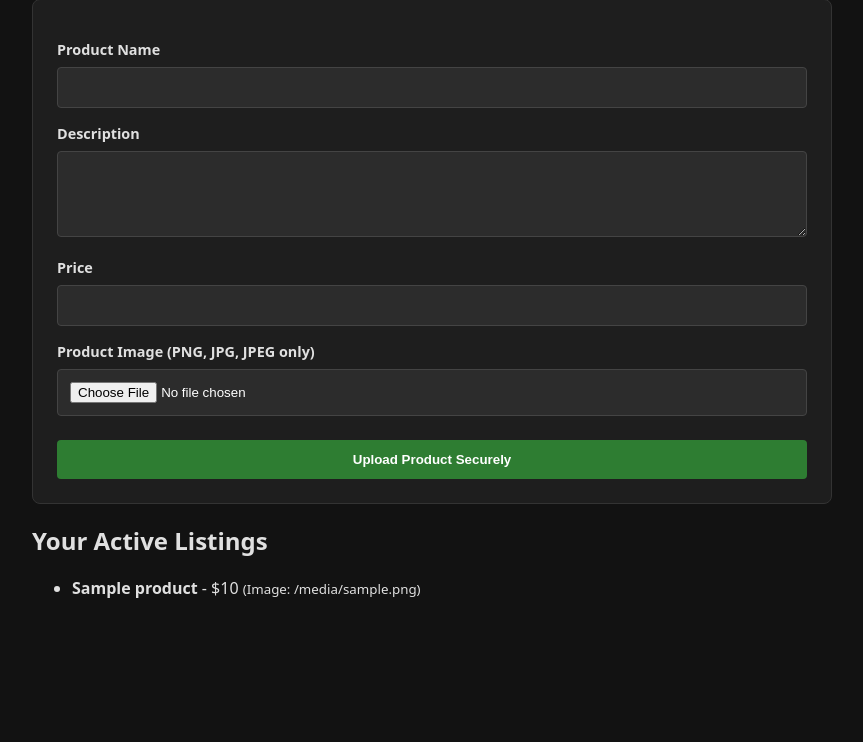
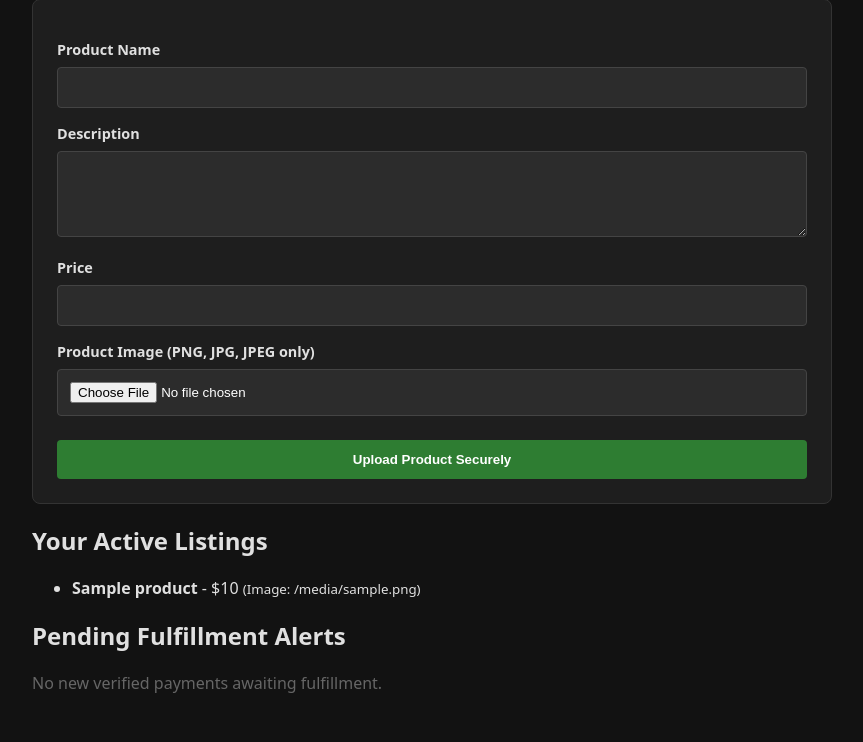
Before and after one commit to exlier/cryptomarket, a Python web app: template templates/vendor_dashboard.html in a window 1280 px wide. Shown: the part 157-899 px from the top of the page, without its empty margins (208-1071 px from the left). Before the commit the page ends 755 px from the top, so only its background shows below. Run offline with Jinja, Linux system fonts and the light colour scheme; the template is opened without the code that fills it: most values are stand-ins (such as "Sample title", 1, 10 or a date in 2020).

Commit message:
Add pending fulfillment alerts section to vendor dashboard
Added section for pending fulfillment alerts to notify vendors of verified payments awaiting shipment.

```diff
--- a/templates/vendor_dashboard.html
+++ b/templates/vendor_dashboard.html
@@ -54,5 +54,27 @@
             <li>No products listed yet.</li>
         {% endfor %}
     </ul>
+
+    <h2>Pending Fulfillment Alerts</h2>
+    {% set pending_orders = [] %}
+    {% for order in all_orders %}
+        {% if order.vendor_id == session['user_id'] and order.vendor_notified and order.escrow_state == 'Paid & Awaiting Fulfillment' %}
+            {% set _ = pending_orders.append(order) %}
+        {% endif %}
+    {% endfor %}
+
+    {% if pending_orders %}
+        <div style="background: #e3f2fd; padding: 1rem; border-radius: 8px; border: 1px solid #90caf9; margin-bottom: 1.5rem;">
+            <strong style="color: #1565c0;">Great, payment verified!</strong>
+            <p style="margin: 0.5rem 0 0 0; color: #333;">Please ship the item(s) for the following order(s):</p>
+            <ul style="margin-top: 0.5rem;">
+                {% for order in pending_orders %}
+                    <li>Order #{{ order.id }} - TxID: <code>{{ order.buyer_provided_tx }}</code></li>
+                {% endfor %}
+            </ul>
+        </div>
+    {% else %}
+        <p style="color: #666;">No new verified payments awaiting fulfillment.</p>
+    {% endif %}
 </body>
 </html>
```
